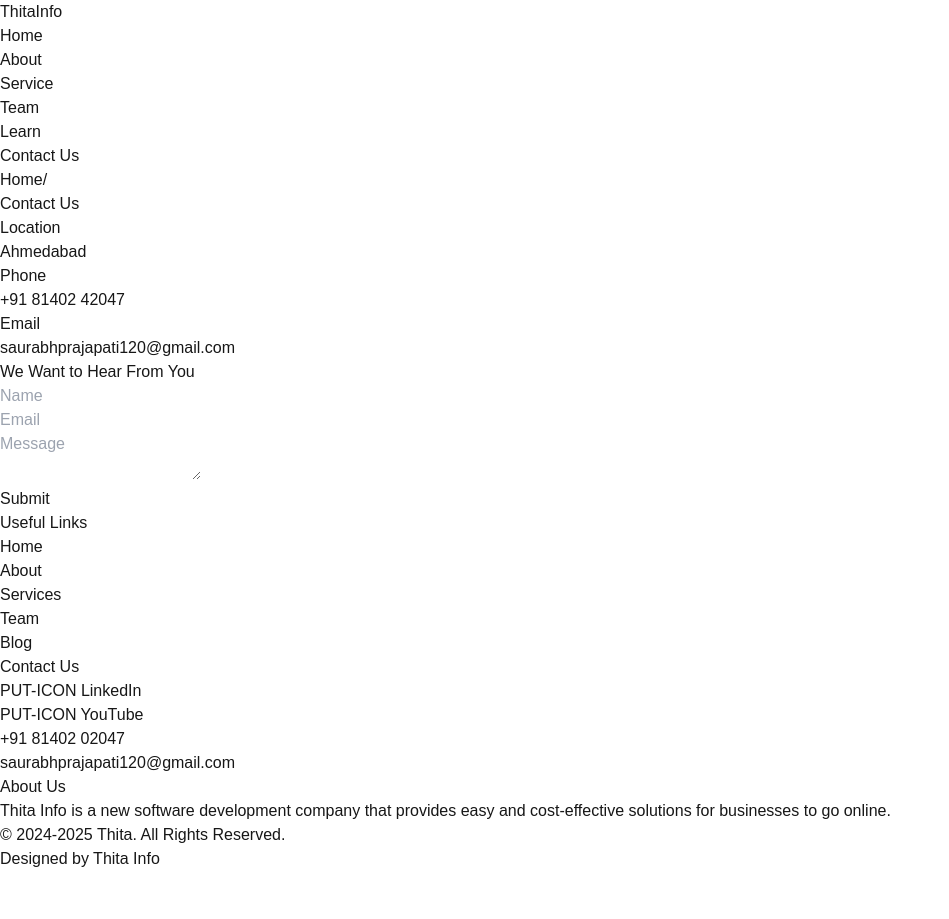
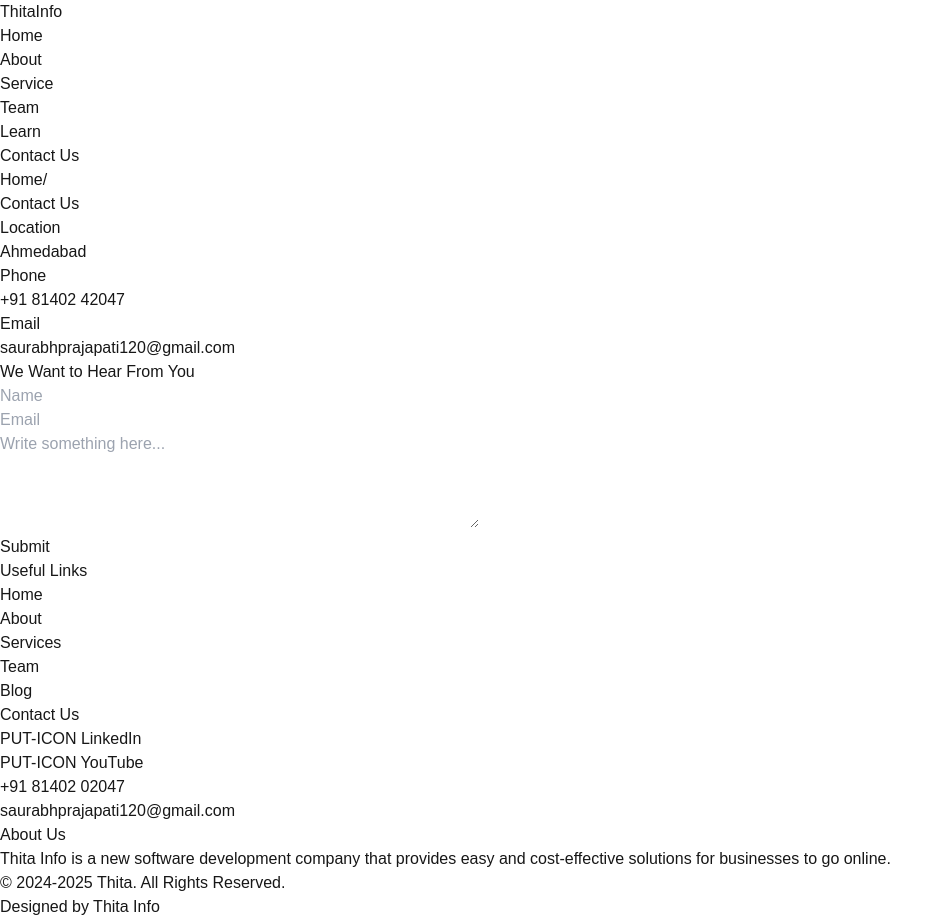
Before and after one commit to prajapatisaurabh/thitainfo-frontend-new, a Next.js app: page /contactus in a window 1280 px wide. Shown: the whole page, without its empty margins (0-949 px from the left). Before the commit the page ends 871 px from the top, so only its background shows below. Built offline with nearby package versions, Linux system fonts and the light colour scheme.

Commit message:
add contact us api

```diff
--- /dev/null
+++ b/src/app/api/contactus/route.ts
@@ -0,0 +1,21 @@
+import { NextRequest, NextResponse } from "next/server";
+
+export async function POST(request: NextRequest) {
+  try {
+    const reqBody = await request.json();
+    console.log(reqBody);
+
+    return NextResponse.json(
+      { message: "Form, siubmitted sucessfully" },
+      { status: 200 }
+    );
+  } catch (error: unknown) {
+    console.log(error);
+    return NextResponse.json(
+      {
+        message: "Failed to submit form",
+      },
+      { status: 500 }
+    );
+  }
+}
--- a/src/app/contactus/page.tsx
+++ b/src/app/contactus/page.tsx
@@ -1,57 +1,8 @@
-"use client";
-import { useState } from "react";
 import ContactInfo from "@/components/contactus/contactinfo";
 import Breadcrumbs from "@/components/layout/breadcrumb";
+import ContactUsForm from "@/components/contactus/contactus-form";
 
 const Contact = () => {
-  const [name, setName] = useState("");
-  const [email, setEmail] = useState("");
-  const [message, setMessage] = useState("");
-  const [loading, setLoading] = useState(false);
-  const [error, setError] = useState("");
-
-  const handleSubmit = async (e: React.FormEvent<HTMLFormElement>) => {
-    e.preventDefault();
-
-    // Form validation
-    if (!name.trim() || !email.trim() || !message.trim()) {
-      setError("Please fill in all fields");
-      return; // stop the function if validation fails
-    }
-
-    if (!/^[^\s@]+@[^\s@]+\.[^\s@]+$/.test(email)) {
-      return;
-    }
-
-    setLoading(true);
-    setError("");
-
-    try {
-      // Send contact data to the backend
-      //   await axios.post(
-      //     `${API_URL}/contact/send`,
-      //     {
-      //       name: name.trim(),
-      //       email: email.trim(),
-      //       message: message.trim(),
-      //       source: "Thita Website",
-      //     },
-      //     {
-      //       withCredentials: true,
-      //     }
-      //   );
-      // Reset form data and show success message
-      setName("");
-      setEmail("");
-      setMessage("");
-      setLoading(false);
-      //toast.success("Mail/Message sent successfully");
-    } catch (error) {
-      setLoading(false);
-      setError("Error sending message" + error);
-      //toast.error("Error sending message" + error.message);
-    }
-  };
   const breadcrumbs = [{ label: "Home", href: "/" }, { label: "Contact Us" }];
   return (
     <main id="main" className="bg-gray-50">
@@ -72,62 +23,7 @@
               <h2 className="text-2xl font-bold text-gray-800 mb-6">
                 We Want to Hear From You
               </h2>
-              <form onSubmit={handleSubmit} className="space-y-6">
-                {/* Error Message */}
-                {error && (
-                  <div className="text-red-500 text-sm bg-red-100 p-3 rounded">
-                    {error}
-                  </div>
-                )}
-
-                {/* Name Input */}
-                <div>
-                  <input
-                    type="text"
-                    placeholder="Name"
-                    required
-                    value={name}
-                    onChange={(e) => setName(e.target.value)}
-                    className="w-full border border-gray-300 rounded-lg px-4 py-2 text-gray-700 focus:outline-none focus:ring-2 focus:ring-primary"
-                  />
-                </div>
-
-                {/* Email Input */}
-                <div>
-                  <input
-                    type="email"
-                    placeholder="Email"
-                    required
-                    value={email}
-                    onChange={(e) => setEmail(e.target.value)}
-                    className="w-full border border-gray-300 rounded-lg px-4 py-2 text-gray-700 focus:outline-none focus:ring-2 focus:ring-primary"
-                  />
-                </div>
-
-                {/* Message Input */}
-                <div>
-                  <textarea
-                    placeholder="Message"
-                    required
-                    value={message}
-                    onChange={(e) => setMessage(e.target.value)}
-                    className="w-full border border-gray-300 rounded-lg px-4 py-2 text-gray-700 focus:outline-none focus:ring-2 focus:ring-primary h-32"
-                  />
-                </div>
-
-                {/* Submit Button */}
-                <div>
-                  <button
-                    type="submit"
-                    disabled={loading}
-                    className={`w-full bg-primary text-white py-2 px-4 rounded-lg hover:bg-primary-dark transition ${
-                      loading ? "cursor-not-allowed opacity-50" : ""
-                    }`}
-                  >
-                    {loading ? "Loading..." : "Submit"}
-                  </button>
-                </div>
-              </form>
+              <ContactUsForm />
             </div>
           </div>
         </div>
--- /dev/null
+++ b/src/components/commons/Input.tsx
@@ -0,0 +1,32 @@
+type InputProps = {
+  name: string;
+  type?: string;
+  value: string;
+  onChange: (e: React.ChangeEvent<HTMLInputElement>) => void;
+  placeholder?: string;
+  className?: string;
+  error?: string;
+};
+export default function Input({
+  name,
+  type = "text",
+  value,
+  onChange,
+  placeholder,
+  className,
+  error,
+}: InputProps) {
+  return (
+    <div>
+      <input
+        name={name}
+        type={type}
+        value={value}
+        onChange={onChange}
+        placeholder={placeholder}
+        className={`${className} ${error ? "border-red-500" : ""}`}
+      />
+      {error && <p className="text-red-500 text-sm">{error}</p>}
+    </div>
+  );
+}
--- /dev/null
+++ b/src/components/commons/Textarea.tsx
@@ -0,0 +1,38 @@
+interface TextareaProps {
+  name: string;
+  value: string;
+  onChange: (e: React.ChangeEvent<HTMLTextAreaElement>) => void;
+  placeholder?: string;
+  className?: string;
+  error?: string;
+  rows?: number;
+  cols?: number;
+}
+
+const Textarea: React.FC<TextareaProps> = ({
+  name,
+  value,
+  onChange,
+  placeholder,
+  className,
+  error,
+  rows = 4,
+  cols = 50,
+}) => {
+  return (
+    <div>
+      <textarea
+        name={name}
+        value={value}
+        onChange={onChange}
+        placeholder={placeholder}
+        rows={rows}
+        cols={cols}
+        className={`${className} ${error ? "border-red-500" : ""}`}
+      />
+      {error && <p className="text-red-500 text-sm">{error}</p>}
+    </div>
+  );
+};
+
+export default Textarea;
--- /dev/null
+++ b/src/components/contactus/contactus-form.tsx
@@ -0,0 +1,102 @@
+"use client";
+import { useState } from "react";
+import Input from "../commons/Input";
+import Textarea from "../commons/Textarea";
+import { postData } from "@/utils/api";
+
+export default function ContactUsForm() {
+  const [formData, setFormData] = useState({
+    name: "",
+    email: "",
+    description: "",
+  });
+  const [errors, setErrors] = useState({
+    name: "",
+    email: "",
+    description: "",
+  });
+
+  const [isLoading, setIsLoading] = useState(false);
+
+  const handleChange = (
+    e: React.ChangeEvent<HTMLInputElement | HTMLTextAreaElement>
+  ) => {
+    const { name, value } = e.target;
+    setFormData({ ...formData, [name]: value });
+
+    // Simple validation for name, email, and description
+    if (name === "email" && !/^[^@ ]+@[^@ ]+\.[^@ .]{2,}$/.test(value)) {
+      setErrors({ ...errors, email: "Invalid email" });
+    } else if (name === "description" && value.length < 10) {
+      setErrors({
+        ...errors,
+        description: "Description must be at least 10 characters long",
+      });
+    } else {
+      setErrors({ ...errors, [name]: "" });
+    }
+  };
+
+  const handleSubmit = async (e: React.FormEvent) => {
+    e.preventDefault();
+    setIsLoading(true);
+    setErrors({
+      name: "",
+      email: "",
+      description: "",
+    });
+
+    try {
+      const result = await postData("/api/contactus", formData);
+      console.log("From submit sucessfully" + result.message);
+    } catch (error) {
+      console.error("Form submission error: " + error);
+    } finally {
+      setIsLoading(false);
+    }
+  };
+
+  const isDisabled =
+    Object.values(formData).some((value) => value === "") ||
+    Object.values(errors).some((error) => error !== "");
+  return (
+    <form onSubmit={handleSubmit}>
+      <Input
+        name="name"
+        value={formData.name}
+        onChange={handleChange}
+        placeholder="Name"
+        className="border rounded px-3 py-2 w-full"
+        error={errors.name}
+      />
+      <Input
+        name="email"
+        type="email"
+        value={formData.email}
+        onChange={handleChange}
+        placeholder="Email"
+        className="border rounded px-3 py-2 w-full"
+        error={errors.email}
+      />
+      <Textarea
+        name="description"
+        value={formData.description}
+        onChange={handleChange}
+        placeholder="Write something here..."
+        className="border rounded px-3 py-2 w-full"
+        error={errors.description}
+      />
+      <button
+        type="submit"
+        className={`px-4 py-2 rounded ${
+          isDisabled
+            ? "bg-gray-500 cursor-not-allowed"
+            : "bg-blue-500 text-white"
+        }`}
+        disabled={isDisabled}
+      >
+        {isLoading ? "Updaing" : "Submit"}
+      </button>
+    </form>
+  );
+}
--- /dev/null
+++ b/src/utils/api.ts
@@ -0,0 +1,19 @@
+export const postData = async (url: string, data: any) => {
+  try {
+    const response = await fetch(url, {
+      method: "POST",
+      headers: {
+        "Content-Type": "application/json",
+      },
+      body: JSON.stringify(data),
+    });
+
+    if (!response.ok) {
+      throw new Error("Failed to submit data");
+    }
+    return await response.json();
+  } catch (error) {
+    console.log(error);
+    throw error;
+  }
+};
```
